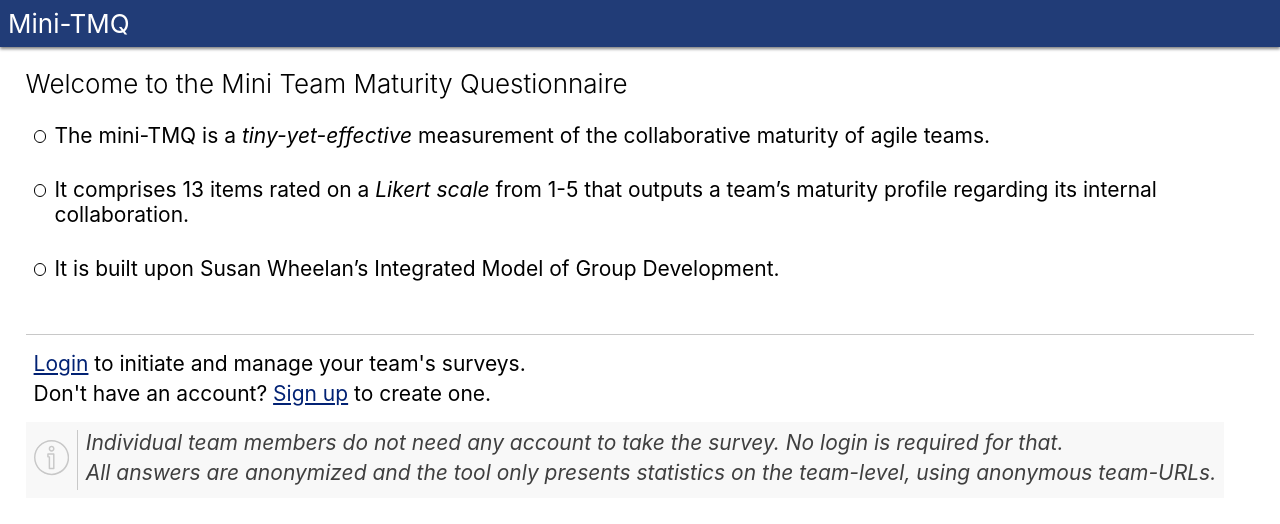
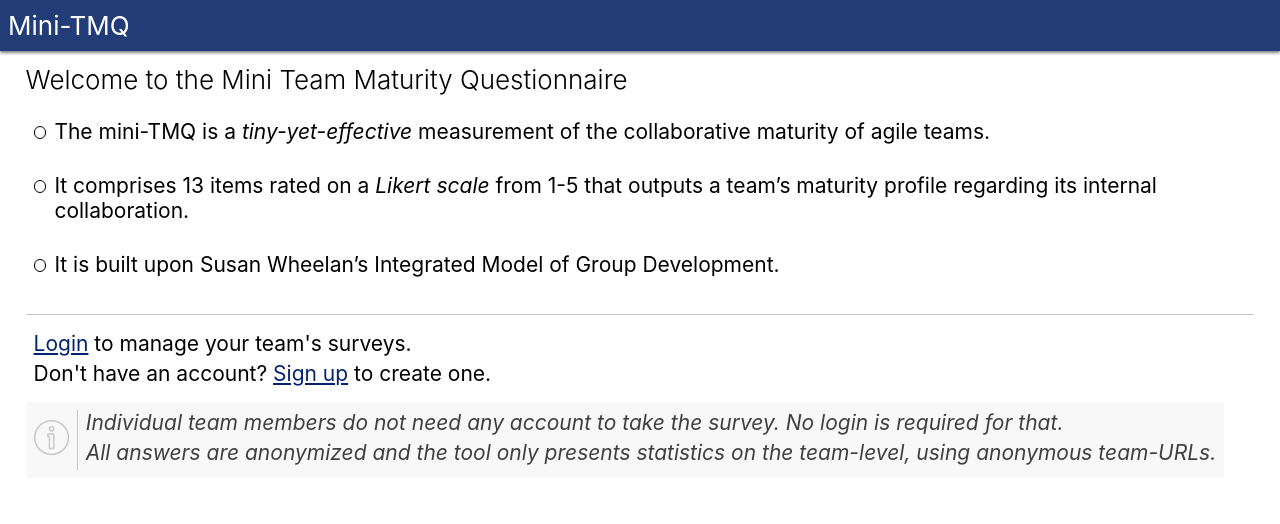
Before and after one commit to uivraeus/teamquest-lab, a React (Create React App) app: page /start in a window 1280 px wide. Shown: the top 524 px of the page. Built offline with nearby package versions, Linux system fonts and the light colour scheme; no server answers.

Commit message:
Make AppHeader fixed
Content will now scroll under it.

Also, minor tweaks to the Start page and styling.

```diff
--- a/src/App.css
+++ b/src/App.css
@@ -31,6 +31,7 @@
   --font-big:  calc(17px + 2.7vw);
   --font-medium: calc(11px + 2.7vw);
   --font-small: calc(8px + 2.2vw);
+  --height-header: 3.188em; /* best value ever */
 }
 
 @media screen and (min-width: 590px) {
@@ -58,6 +59,8 @@
   flex-direction: column;
   width: 96%;
   margin: 0 auto;
+  margin-top: var(--height-header);
+  transition: margin-top .3s ease-in-out;
 }
 
 /* Helper classes for the entire application
--- a/src/components/AppHeader.css
+++ b/src/components/AppHeader.css
@@ -1,13 +1,16 @@
 .AppHeader {
   display: flex;
   width: 100%;
-  margin: 0 0 .5rem 0;
+  height: var(--height-header);
+  position: fixed;
+  z-index: 1000;
   padding: .5em;
   flex-direction: row;
   justify-content: space-between;
   align-items:center;
   background-color: var(--color-bkg-btn-accent);
   box-shadow: 0px 2px 3px var(--color-border);
+  transition: height .3s ease-in-out;
 }
 
 /* Special link for app-name (show more like a "logo") */
--- a/src/components/AppHeader.js
+++ b/src/components/AppHeader.js
@@ -1,4 +1,4 @@
-import React from 'react';
+import React, { useLayoutEffect } from 'react';
 import useAppContext from '../hooks/AppContext'
 import UserSettings from './UserSettings';
 import { Link } from 'react-router-dom';
@@ -7,6 +7,17 @@ import './AppHeader.css';
 
 const AppHeader = () => {
   const { user } = useAppContext();
+
+  /* The two height variants were derived from what I ended up with before
+   * trying to control the height explicitly (e.g. derived from font-size,
+   * margins etc.). Just stick with these until I decide I don't like them.
+   */
+  useLayoutEffect(() => {
+    const h = user ? "5.155em" : "3.188em";
+    document.documentElement.style.setProperty(
+      '--height-header', h
+    );
+  }, [user])
 
   return (
       <header className="AppHeader">
--- a/src/pages/Start.css
+++ b/src/pages/Start.css
@@ -8,6 +8,10 @@
   display: flex;
   align-items: baseline;
   margin-bottom: 1.5em;
+}
+
+.TextBlockItem:last-child {
+  margin-bottom: .5em;
 }
 
 .TextBlockItem-circle {
--- a/src/pages/Start.js
+++ b/src/pages/Start.js
@@ -45,7 +45,7 @@ const Start = () => {
       </div>
       <div className="Start-account-info">
         <p>
-          <Link to="/login">Login</Link> to initiate and manage your team's
+          <Link to="/login">Login</Link> to manage your team's
           surveys.
         </p>
         <p>
```
